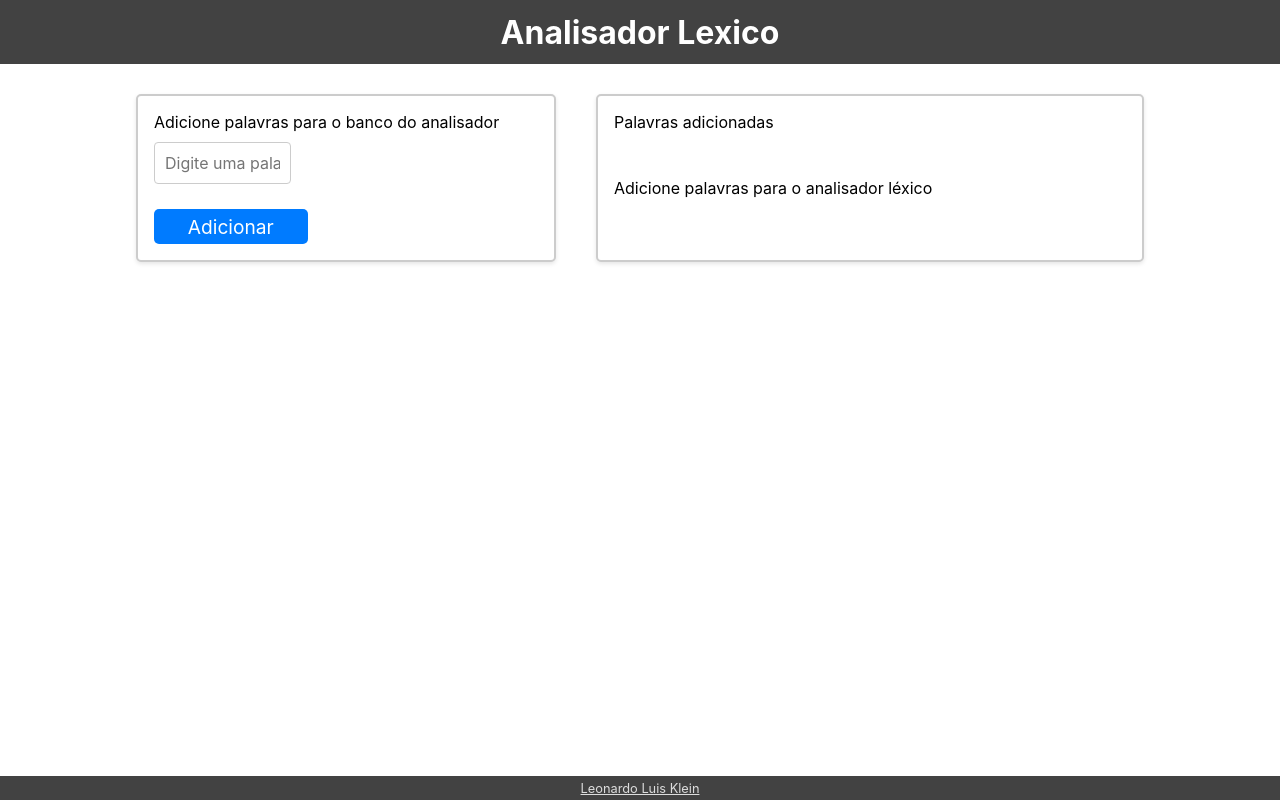
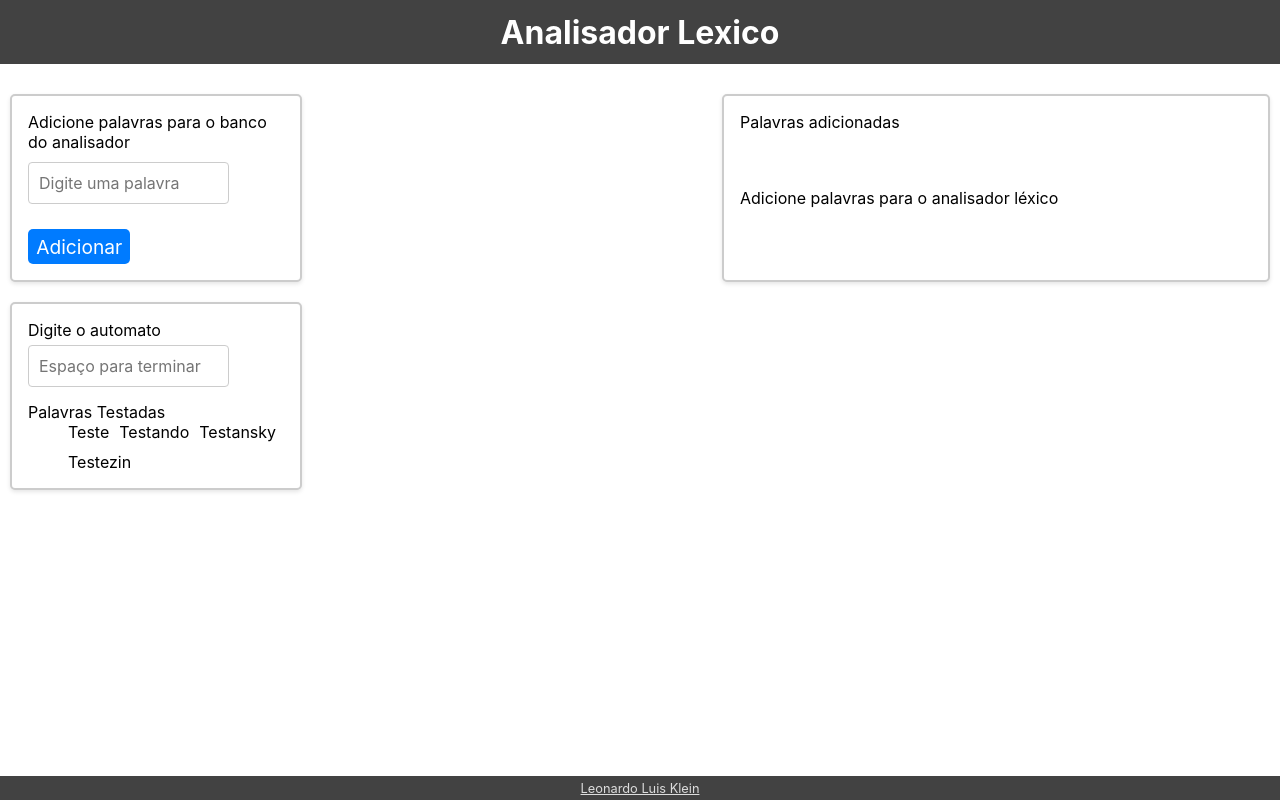
Before and after one commit to LeonardoLuisKlein/analisadorLexico, a React (Create React App) app: page / in a window 1280 px wide. Built offline with nearby package versions, Linux system fonts and the light colour scheme.

Commit message:
Feat: function to not duplicate words

```diff
--- a/src/App.css
+++ b/src/App.css
@@ -7,8 +7,7 @@
 .linhaPalavras {
   display: flex;
   flex-direction: row;
-  justify-content: center;
-  gap: 20px;
+  justify-content: space-between;
   width: 100%;
   margin-top: 20px;
 }
--- a/src/App.js
+++ b/src/App.js
@@ -4,17 +4,28 @@ import Adicionador from "./components/Adicionador/Adicionador";
 import ListaPalavras from "./components/ListaPalavras/ListaPalavras";
 import Footer from "./components/Footer/Footer";
 import Header from "./components/Header/Header";
+import Verificacao from "./components/Verificacao/Verificacao";
 
 function App() {
   const [palavra, setPalavra] = useState("");
   const [palavras, setPalavras] = useState([]);
+  const [verifica, setVerifica] = useState("");
 
   function handleAddPalavras(palavra) {
-    setPalavras((palavras) => [...palavras, palavra]);
+    console.log(palavras + "1");
+    if (!palavras.includes(palavra)) {
+      setPalavras((palavras) => [...palavras, palavra]);
+      console.log(palavras + "2");
+    }
+    console.log(palavras + "3");
   }
 
   function handleDeletePalavra(index) {
     setPalavras((palavras) => palavras.filter((_, i) => i !== index));
+  }
+
+  function handleVerificaPalavra(verifica) {
+    console.log("Verificado: " + verifica);
   }
 
   useEffect(() => {
@@ -29,6 +40,7 @@ function App() {
           palavra={palavra}
           palavras={palavras}
           setPalavra={setPalavra}
+          setPalavras={setPalavras}
           onAddPalavras={handleAddPalavras}
         />
         <ListaPalavras
@@ -36,6 +48,11 @@ function App() {
           onDeletePalavra={handleDeletePalavra}
         />
       </div>
+      <Verificacao
+        verifica={verifica}
+        setVerifica={setVerifica}
+        onVerificaPalavra={handleVerificaPalavra}
+      />
       <Footer />
     </div>
   );
--- a/src/components/Adicionador/Adicionador.js
+++ b/src/components/Adicionador/Adicionador.js
@@ -1,24 +1,43 @@
-import { useState } from "react";
+import { useState, useEffect } from "react";
 import styles from "./Adicionador.module.css";
 
-function Adicionador({ onAddPalavras, palavra, setPalavra }) {
+function Adicionador({
+  onAddPalavras,
+  palavra,
+  setPalavra,
+  palavras,
+  setPalavras,
+}) {
   const [erro, setErro] = useState(false);
+  const [errorMessage, setErrorMessage] = useState("");
 
   function handleSubmit(e) {
     e.preventDefault();
+    setErrorMessage("A");
 
     if (!palavra || /[0-9!@#$%^&*()_+{}\[\]:;<>,.?~\\/\s]/.test(palavra)) {
       setErro(true);
+      setErrorMessage(
+        "Apenas uma palavra, sem números ou caracteres especiais"
+      );
       return;
     }
 
-    const novaPalavra = [palavra];
+    if (palavras.includes(palavra)) {
+      setErro(true);
+      setErrorMessage("Palavra duplicada");
+      return;
+    }
 
-    onAddPalavras(novaPalavra);
+    onAddPalavras(palavra);
 
     setPalavra("");
     setErro(false);
   }
+
+  useEffect(() => {
+    console.log("Estado de palavras:", palavras);
+  }, [palavras]);
 
   return (
     <form onSubmit={handleSubmit} className={styles.container}>
@@ -31,13 +50,9 @@ function Adicionador({ onAddPalavras, palavra, setPalavra }) {
           value={palavra}
           onChange={(e) => setPalavra(e.target.value)}
         />
-        {erro ? (
-          <span className={styles.erro}>
-            Apenas uma palavra, sem números ou caracteres especiais
-          </span>
-        ) : (
-          <span></span>
-        )}
+        <span className={erro ? styles.erro : styles.erroSem}>
+          {errorMessage}
+        </span>
       </div>
       <button className={styles.button}>Adicionar</button>
     </form>
--- a/src/components/Adicionador/Adicionador.module.css
+++ b/src/components/Adicionador/Adicionador.module.css
@@ -8,7 +8,7 @@
   margin: 10px;
   background-color: #fff;
   box-shadow: 0 2px 4px rgba(0, 0, 0, 0.1);
-  width: 30%;
+  width: 20%;
 }
 
 .inputContainer {
@@ -19,10 +19,17 @@
 
 .erro {
   color: #de0100;
+  visibility: visible;
+  font-size: 0.9rem;
+}
+
+.erroSem {
+  color: #de0100;
+  visibility: hidden;
 }
 
 .input {
-  width: 30%;
+  width: 70%;
   padding: 10px;
   border: 1px solid #ccc;
   border-radius: 4px;
@@ -32,7 +39,7 @@
 }
 
 .inputError {
-  width: 30%;
+  width: 70%;
   padding: 10px;
   border: 1px solid #de0100;
   border-radius: 4px;
--- /dev/null
+++ b/src/components/Verificacao/Verificacao.js
@@ -0,0 +1,40 @@
+import styles from "./Verificacao.module.css";
+
+function Verificacao({ verifica, setVerifica, onVerificaPalavra }) {
+  const handleVerifica = (e) => {
+    if (e.keyCode === 32) {
+      onVerificaPalavra(verifica);
+      setVerifica("");
+    }
+  };
+
+  return (
+    <div className={styles.container}>
+      <div className={styles.inputContainer}>
+        <p>Digite o automato</p>
+        <input
+          className={styles.input}
+          type="text"
+          placeholder="Espaço para terminar"
+          value={verifica}
+          onChange={(e) => {
+            setVerifica(e.target.value);
+            console.log(verifica);
+          }}
+          onKeyDown={handleVerifica}
+        />
+      </div>
+      <div>
+        <p>Palavras Testadas</p>
+        <ul className={styles.lista}>
+          <li>Teste</li>
+          <li>Testando</li>
+          <li>Testansky</li>
+          <li>Testezin</li>
+        </ul>
+      </div>
+    </div>
+  );
+}
+
+export default Verificacao;
--- /dev/null
+++ b/src/components/Verificacao/Verificacao.module.css
@@ -0,0 +1,41 @@
+.container {
+  display: flex;
+  flex-wrap: wrap;
+  flex-direction: column;
+  gap: 15px;
+  border: 2px solid #ccc;
+  border-radius: 5px;
+  padding: 16px;
+  margin: 10px;
+  background-color: #fff;
+  box-shadow: 0 2px 4px rgba(0, 0, 0, 0.1);
+  width: 20%;
+}
+
+.input {
+  width: 70%;
+  padding: 10px;
+  border: 1px solid #ccc;
+  border-radius: 4px;
+  font-size: 16px;
+  color: #333;
+  transition: border-color 0.3s ease-in-out;
+}
+
+input:focus {
+  border-color: #007bff;
+  outline: none;
+}
+
+.inputContainer {
+  display: flex;
+  flex-direction: column;
+  gap: 5px;
+}
+
+.lista {
+  display: flex;
+  flex-wrap: wrap;
+  list-style-type: none;
+  gap: 10px;
+}
```
